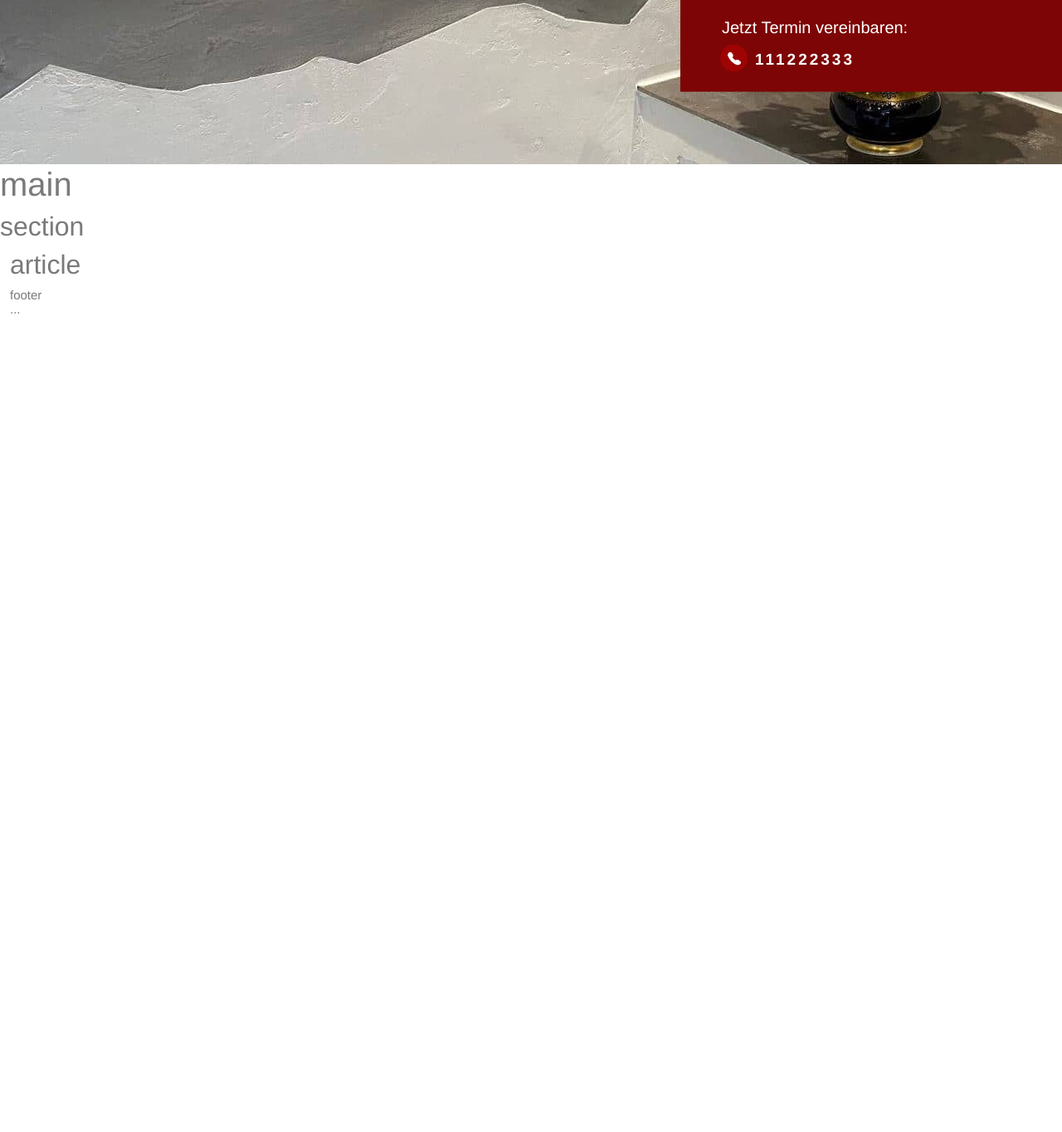
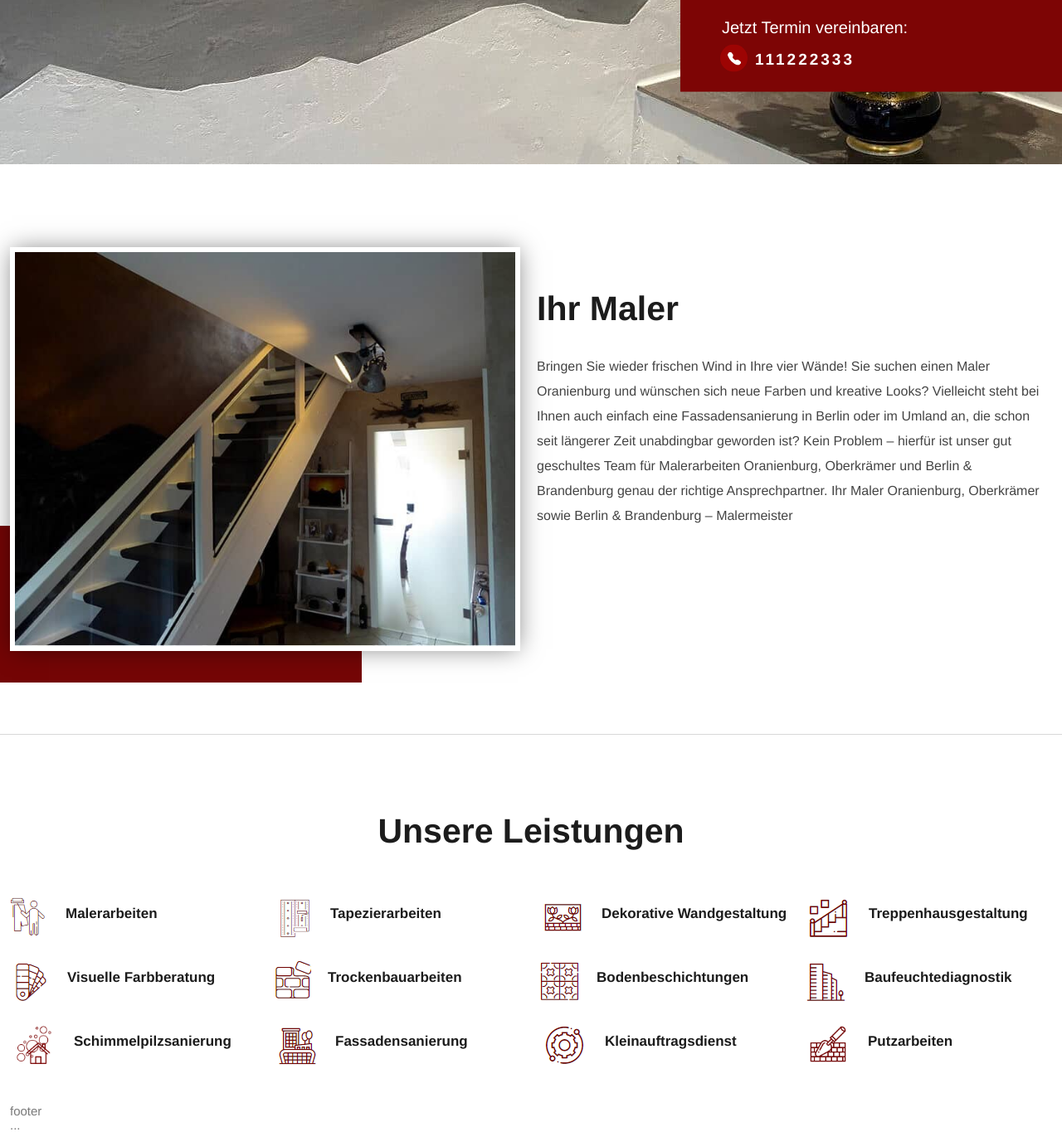
Before and after one commit to Igrok95Ronin/at-oboi-1, a PHP site: page / in a window 1280 px wide. Shown: the part 611-1976 px from the top of the page at 83% size. Before the commit the page ends 989 px from the top, so only its background shows below. Run offline with PHP 8.4, Linux system fonts and the light colour scheme; some libraries are stand-ins or nearby versions.

Commit message:
finish service block

```diff
--- a/assets/css/style.css
+++ b/assets/css/style.css
@@ -166,3 +166,94 @@ li {
 .header__button-contacts:hover::before {
   background-color: #c30808;
 }
+
+.painter {
+  margin: 100px 0 0;
+  padding-bottom: 100px;
+  border-bottom: 1px solid #D8D8D8;
+}
+
+.painter__box {
+  display: -ms-grid;
+  display: grid;
+  -ms-grid-columns: 1fr 1.3fr;
+  grid-template-columns: 1fr 1.3fr;
+  gap: 20px;
+}
+
+.painter__inner-img {
+  position: relative;
+}
+
+.painter__inner-img::before {
+  width: 462px;
+  height: 189px;
+  content: "";
+  position: absolute;
+  max-width: 100%;
+  background: #740505;
+  left: -38px;
+  bottom: -38px;
+  z-index: -1;
+}
+
+.painter__image {
+  border: 6px solid #fff;
+  box-shadow: 0 0 28px -3pxrgba 0, 0, 0, 0.5;
+  -webkit-box-shadow: 0 0 28px -3px rgba(0, 0, 0, 0.5);
+  max-width: 615px;
+}
+
+.painter__author {
+  padding-top: 50px;
+}
+
+.painter__title {
+  font-size: 41px;
+  font-weight: 700;
+  color: #1C1C1C;
+  margin-bottom: 30px;
+}
+
+.painter__text {
+  font-size: 16px;
+  color: #444;
+  font-weight: 400;
+  line-height: 30px;
+}
+
+.services {
+  padding: 92px 0px 42px;
+}
+
+.services__title {
+  font-size: 41px;
+  font-weight: 600;
+  color: #1C1C1C;
+  margin-bottom: 50px;
+  text-align: center;
+}
+
+.services__box {
+  display: -ms-grid;
+  display: grid;
+  -ms-grid-columns: (1fr)[4];
+  grid-template-columns: repeat(4, 1fr);
+  gap: 20px;
+}
+
+.services__inner {
+  display: -webkit-box;
+  display: -ms-flexbox;
+  display: flex;
+  -webkit-box-align: center;
+      -ms-flex-align: center;
+          align-items: center;
+  gap: 20px;
+}
+
+.services__name {
+  font-size: 17px;
+  color: #1C1C1C;
+  font-weight: 600;
+}
--- a/assets/scss/style.scss
+++ b/assets/scss/style.scss
@@ -143,3 +143,75 @@ $primaryColor: #7D0505;
         background-color: #c30808;
     }
 }
+//Painter
+.painter {
+    margin: 100px 0 0;
+    padding-bottom: 100px;
+    border-bottom: 1px solid #D8D8D8;
+}
+.painter__box {
+    display: grid;
+    grid-template-columns: 1fr 1.3fr;
+    gap: 20px;
+}
+.painter__inner-img {
+    position: relative;
+}
+.painter__inner-img::before {
+    width: 462px;
+    height: 189px;
+    content: "";
+    position: absolute;
+    max-width: 100%;
+    background: #740505;
+    left: -38px;
+    bottom: -38px;
+    z-index: -1;
+}
+.painter__image {
+    border: 6px solid #fff;
+    box-shadow: 0 0 28px -3pxrgba(0,0,0,0.5);
+    -webkit-box-shadow: 0 0 28px -3px rgb(0 0 0 / 50%);
+    max-width: 615px;
+}
+.painter__author {
+    padding-top: 50px;
+}
+.painter__title {
+    font-size: 41px;
+    font-weight: 700;
+    color: #1C1C1C;
+    margin-bottom: 30px;
+}
+.painter__text {
+    font-size: 16px;
+    color: #444;
+    font-weight: 400;
+    line-height: 30px;
+}
+//services
+.services {
+    padding: 92px 0px 42px;
+}
+.services__title {
+    font-size: 41px;
+    font-weight: 600;
+    color: #1C1C1C;
+    margin-bottom: 50px;
+    text-align: center;
+}
+.services__box {
+    display: grid;
+    grid-template-columns: repeat(4, 1fr);
+    gap: 20px;
+}
+.services__inner {
+    display: flex;
+    align-items: center;
+    gap: 20px;
+}
+.services__name {
+    font-size: 17px;
+    color: #1C1C1C;
+    font-weight: 600;
+}
--- a/index.html
+++ b/index.html
@@ -23,9 +23,6 @@ $title = $text . ' ' . $city;
 </head>
 
 <body>
-
-
-    <!--Шапка сайта-->
     <header class="header">
         <div class="container-fluid">
             <div class="row">
@@ -51,21 +48,88 @@ $title = $text . ' ' . $city;
             </div>
         </div>
     </header>
-    <!-- Основное содержимое страницы -->
     <main class="main">
-        <h1 class="main__title">main</h1><!-- - h1-h6. -->
-        <!-- Раздел страницы-->
-        <section class="first-section">
-            <h2 class="first-section__title">section</h2><!-- + h2-h6... -->
-            <article class="first-article">
-                <div class="container-fluid">
-                    <div class="row">
-                        <div class="col-12 container">
-                            <h2 class="first-article__title">article</h2><!-- + h2-h6... -->
+        <section class="painter">
+            <div class="container-fluid">
+                <div class="row">
+                    <div class="col-12 container">
+                        <div class="painter__box">
+                            <div class="painter__inner-img">
+                                <img class="painter__image" src="assets/img/about.jpg" alt="">
+                            </div>
+                            <div class="painter__author">
+                                <h2 class="painter__title">Ihr Maler</h2>
+                                <p class="painter__text">Bringen Sie wieder frischen Wind in Ihre vier Wände! Sie suchen
+                                    einen Maler Oranienburg und wünschen sich neue Farben und kreative Looks? Vielleicht
+                                    steht bei Ihnen auch einfach eine Fassadensanierung in Berlin oder im Umland an, die
+                                    schon seit längerer Zeit unabdingbar geworden ist? Kein Problem – hierfür ist unser
+                                    gut geschultes Team für Malerarbeiten Oranienburg, Oberkrämer und Berlin &
+                                    Brandenburg genau der richtige Ansprechpartner. Ihr Maler Oranienburg, Oberkrämer
+                                    sowie Berlin & Brandenburg – Malermeister</p>
+                            </div>
                         </div>
                     </div>
                 </div>
-            </article>
+            </div>
+        </section>
+        <section class="services">
+            <div class="container-fluid">
+                <div class="row">
+                    <div class="col-12 container">
+                        <h2 class="services__title">Unsere Leistungen</h2>
+                        <article class="services__box">
+                            <div class="services__inner">
+                                <img class="services__img" src="assets/img/1.png" alt="" >
+                                <h3 class="services__name">Malerarbeiten</h3>
+                            </div>
+                            <div class="services__inner">
+                                <img class="services__img" src="assets/img/2.png" alt="" >
+                                <h3 class="services__name">Tapezierarbeiten</h3>
+                            </div>
+                            <div class="services__inner">
+                                <img class="services__img" src="assets/img/3.png" alt="" >
+                                <h3 class="services__name">Dekorative Wandgestaltung</h3>
+                            </div>
+                            <div class="services__inner">
+                                <img class="services__img" src="assets/img/4.png" alt="" >
+                                <h3 class="services__name">Treppenhausgestaltung</h3>
+                            </div>
+                            <div class="services__inner">
+                                <img class="services__img" src="assets/img/5.png" alt="" >
+                                <h3 class="services__name">Visuelle Farbberatung</h3>
+                            </div>
+                            <div class="services__inner">
+                                <img class="services__img" src="assets/img/6.png" alt="" >
+                                <h3 class="services__name">Trockenbauarbeiten</h3>
+                            </div>
+                            <div class="services__inner">
+                                <img class="services__img" src="assets/img/7.png" alt="" >
+                                <h3 class="services__name">Bodenbeschichtungen</h3>
+                            </div>
+                            <div class="services__inner">
+                                <img class="services__img" src="assets/img/8.png" alt="" >
+                                <h3 class="services__name">Baufeuchtediagnostik</h3>
+                            </div>
+                            <div class="services__inner">
+                                <img class="services__img" src="assets/img/9.png" alt="" >
+                                <h3 class="services__name">Schimmelpilzsanierung</h3>
+                            </div>
+                            <div class="services__inner">
+                                <img class="services__img" src="assets/img/10.png" alt="" >
+                                <h3 class="services__name">Fassadensanierung</h3>
+                            </div>
+                            <div class="services__inner">
+                                <img class="services__img" src="assets/img/11.png" alt="" >
+                                <h3 class="services__name">Kleinauftragsdienst</h3>
+                            </div>
+                            <div class="services__inner">
+                                <img class="services__img" src="assets/img/12.png" alt="" >
+                                <h3 class="services__name">Putzarbeiten</h3>
+                            </div>
+                        </article>
+                    </div>
+                </div>
+            </div>
         </section>
     </main>
     <!--Нижний колонтитул страницы-->
```
Also changed, not shown: assets/img/1.png (added), assets/img/10.png (added), assets/img/11.png (added), assets/img/12.png (added), assets/img/13.png (added), assets/img/2.png (added), assets/img/3.png (added), assets/img/4.png (added), assets/img/5.png (added), assets/img/6.png (added), assets/img/7.png (added), assets/img/8.png (added), assets/img/9.png (added), assets/img/about.jpg (added).
